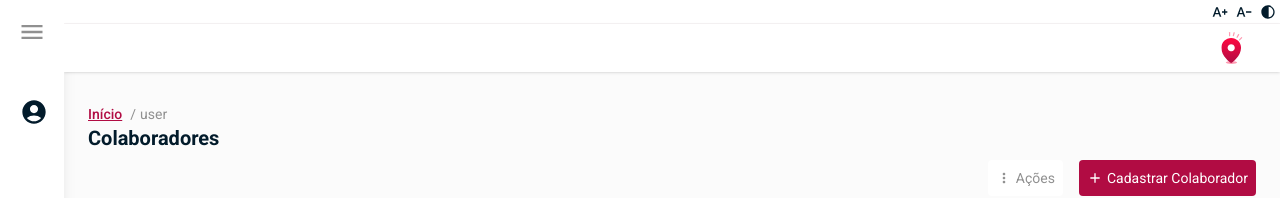
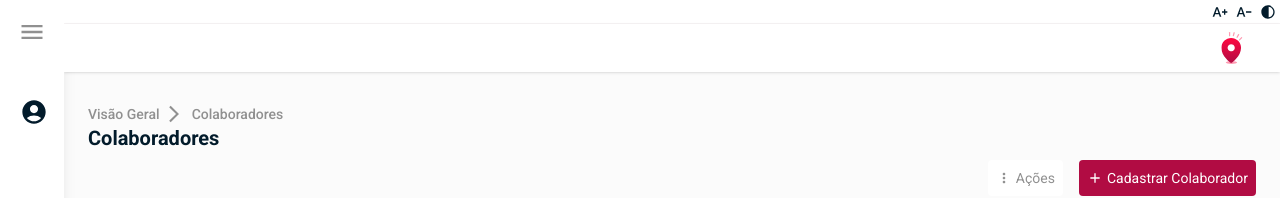
Before and after one commit to PontoAllTeam/PontoAll-Web, a React (Vite) app in the folder PontoAllWeb/: page /user in a window 1280 px wide. Shown: the top 198 px of the page. Built offline with nearby package versions, Linux system fonts and the light colour scheme; no server answers.

Commit message:
:sparkles: feat: Breadcrumb dinamico

```diff
--- a/PontoAllWeb/src/components/Breadcrumb/index.tsx
+++ b/PontoAllWeb/src/components/Breadcrumb/index.tsx
@@ -1,17 +1,9 @@
-import { routes } from '@/routes/routes';
-import { Link, useLocation } from 'react-router-dom';
+import useBreadcrumbs from '@/hooks/useBreadcrumbs';
+import { Link } from 'react-router-dom';
+import { MdArrowForwardIos } from 'react-icons/md';
 
 export default function Breadcrumb() {
-  const location = useLocation();
-  const pathnames = location.pathname.split('/').filter((x) => x);
-
-  const breadcrumbNameMap: { [key: string]: string } = {
-    overview: 'Visão Geral',
-    create: 'Cadastrar',
-    update: 'Atualizar',
-    employee: 'Funcionários',
-    work_schedule: 'Escala de Trabalho',
-  };
+  const breadcrumbs = useBreadcrumbs();
 
   return (
     <nav
@@ -19,37 +11,33 @@ export default function Breadcrumb() {
       aria-label='Breadcrumb'
     >
       <ul className='flex items-center space-x-1'>
-        {/* Primeiro item: Início */}
-        <li className='flex items-center'>
-          <Link
-            to={routes.OVERVIEW}
-            className='text-secondary hover:text-accent font-medium underline'
-          >
-            Início
-          </Link>
-        </li>
+        {/* Renderização dinâmica dos caminhos */}
+        {breadcrumbs.map((crumb, index) => {
+          const isLast = index === breadcrumbs.length - 1;
+          const hasPath = !!crumb.path;
 
-        {/* Renderização dinâmica dos caminhos */}
-        {pathnames.map((value, index) => {
-          const to = `/${pathnames.slice(0, index + 1).join('/')}`;
-          const isLast = index === pathnames.length - 1;
+          const item =
+            hasPath && !isLast && crumb.hasPage ? (
+              <Link
+                className='text-secondary hover:text-accent font-medium'
+                to={crumb.path}
+              >
+                {crumb.name}
+              </Link>
+            ) : (
+              <span className='text-text-primary font-medium'>
+                {crumb.name}
+              </span>
+            );
+
+          const separator = !isLast && (
+            <MdArrowForwardIos className='text-textSecondary h-5 w-5 mx-1' />
+          );
 
           return (
-            <li key={to} className='flex items-center'>
-              {/* Seta entre os itens */}
-              <h3 className='text-textSecondary mx-1'>/</h3>
-              {isLast ? (
-                <span className='text-text-primary'>
-                  {breadcrumbNameMap[value] || value}
-                </span>
-              ) : (
-                <Link
-                  to={to}
-                  className='text-secondary hover:text-accent font-medium'
-                >
-                  {breadcrumbNameMap[value] || value}
-                </Link>
-              )}
+            <li key={crumb.path} className='flex items-center'>
+              {item}
+              {separator}
             </li>
           );
         })}
```
